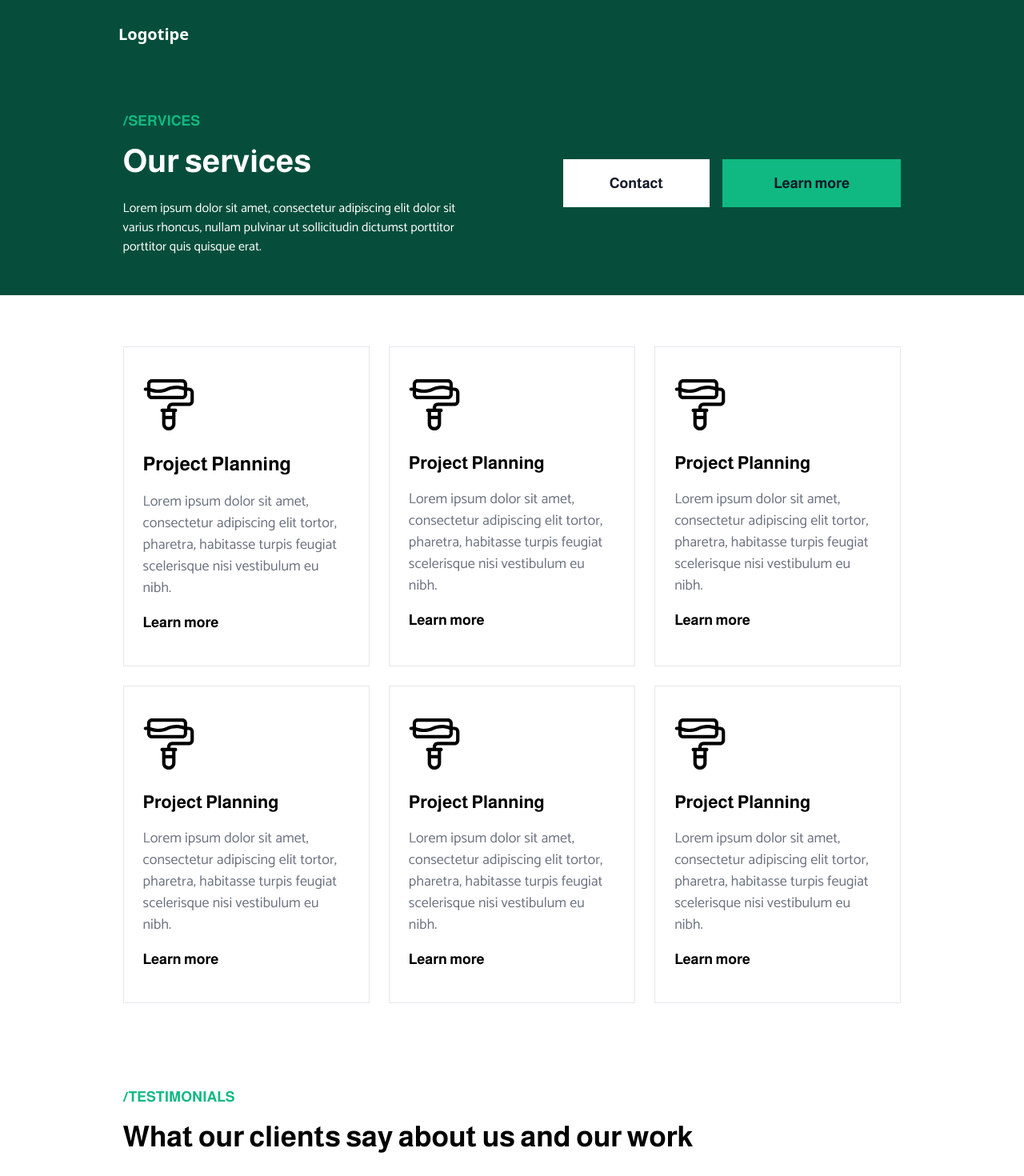
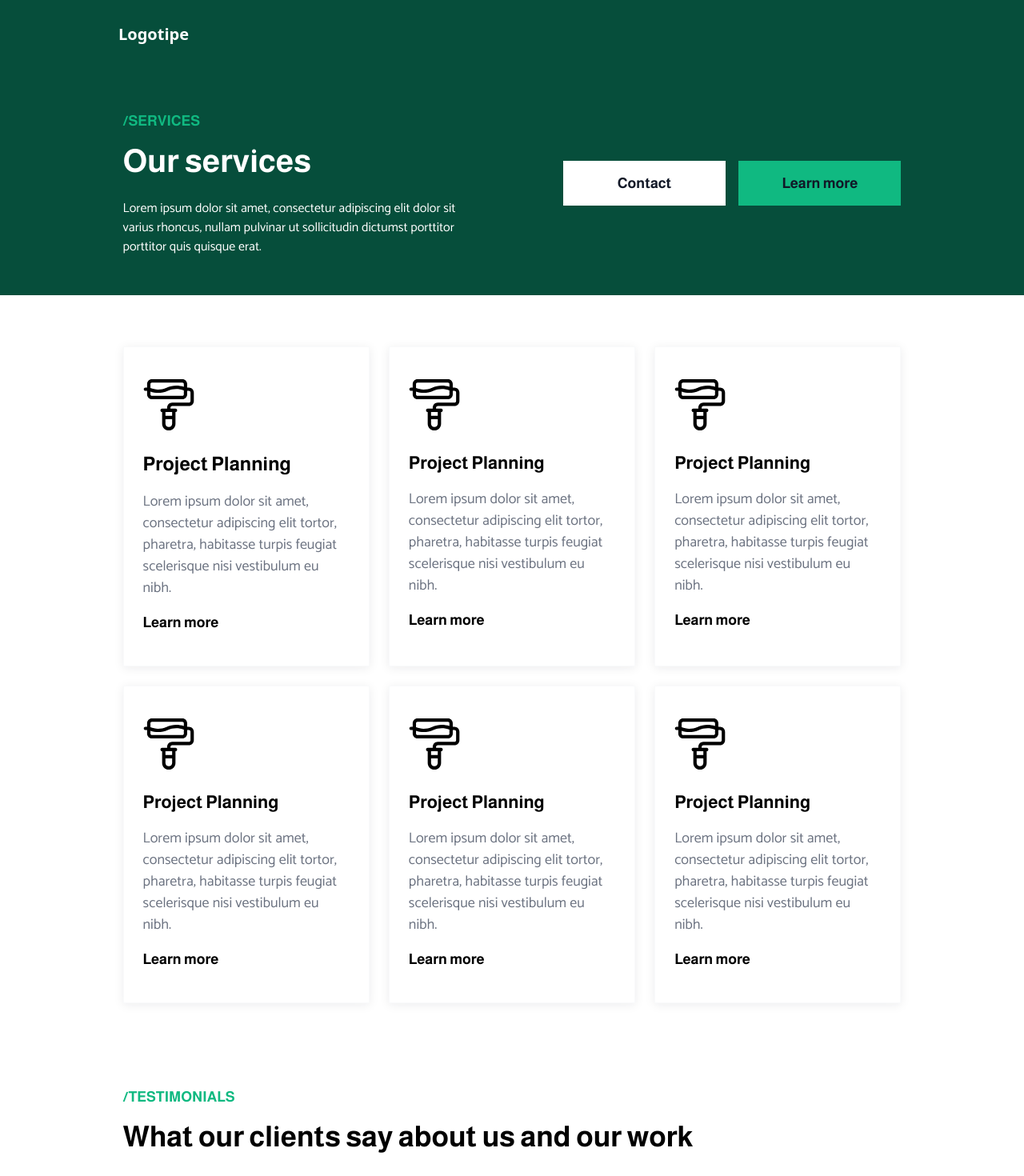
Before and after one commit to miklzn/GHConstructions, a React (Create React App) app: page /services in a window 1280 px wide. Shown: the top 1470 px of the page at 80% size. Built offline with nearby package versions, Linux system fonts and the light colour scheme.

Commit message:
font size optimized

```diff
--- a/src/Components/About.jsx
+++ b/src/Components/About.jsx
@@ -18,16 +18,10 @@ const About = () => {
               </p>
             </div>
             <div className="flex w-full justify-center space-x-4 px-[5vw] mt-7 md:w-1/2 md:mt-0">
-              <button
-                className="bg-white w-full py-2.5 px-6 text-sm text-gray-900 min-[480px]:w-full min-[480px]:text-base sm:w-full sm:py-[1.127rem] md:text-lg md:py-[1rem] md:px-9"
-                href="/"
-              >
+              <button className="bg-white w-full py-2.5 px-6 text-sm text-gray-900 min-[480px]:w-full min-[480px]:text-base sm:w-full sm:py-[1.127rem] md:text-[1rem] md:py-[0.75rem] md:px-9 lg:text-[1.125rem] lg:py-[1rem]">
                 Contact
               </button>
-              <button
-                className="bg-emerald-500 w-full py-2.5 px-6 text-sm text-gray-900 min-[480px]:w-full min-[480px]:text-base sm:w-full sm:py-[1.127rem] md:text-lg md:py-[1rem] md:px-9"
-                href="/"
-              >
+              <button className="bg-emerald-500 w-full py-2.5 px-6 text-sm text-gray-900 min-[480px]:w-full min-[480px]:text-base sm:w-full sm:py-[1.127rem] md:text-[1rem] md:py-[0.75rem] md:px-9 lg:text-[1.125rem] lg:py-[1rem]">
                 Services
               </button>
             </div>
@@ -115,7 +109,7 @@ const About = () => {
             </p>
           </div>
           <div className="py-14 grid grid-cols-1 gap-6 md:grid-cols-3 lg:px-[7vw]">
-            <div className="h-auto border px-6 py-10 text-center">
+            <div className="h-auto shadow-card border border-gray-50 px-6 py-10 text-center">
               <div className="flex justify-center mb-4 min-[480px]:mb-5">
                 <img className="w-14 min-[480px]:w-[70px]" src={medal} alt="" />
               </div>
@@ -125,7 +119,7 @@ const About = () => {
                 arcu dictum at neque commodo.
               </p>
             </div>
-            <div className="h-auto border px-6 py-10 text-center">
+            <div className="h-auto shadow-card border border-gray-50 px-6 py-10 text-center">
               <div className="flex justify-center mb-4 min-[480px]:mb-5">
                 <img className="w-14 min-[480px]:w-[70px]" src={medal} alt="" />
               </div>
@@ -135,7 +129,7 @@ const About = () => {
                 arcu dictum at neque commodo.
               </p>
             </div>
-            <div className="h-auto border px-6 py-10 text-center">
+            <div className="h-auto shadow-card border border-gray-50 px-6 py-10 text-center">
               <div className="flex justify-center mb-4 min-[480px]:mb-5">
                 <img className="w-14 min-[480px]:w-[70px]" src={medal} alt="" />
               </div>
--- a/src/Components/Contact.jsx
+++ b/src/Components/Contact.jsx
@@ -25,19 +25,19 @@ const Contact = () => {
               Molestias quas impedit eius. Molestias quas impedit eius at!
             </p>
             <div>
-              <div className="w-full flex items-center space-x-2 py-5 md:py-2">
+              <div className="w-full flex items-center space-x-2 py-5 md:py-2 lg:py-5">
                 <img
-                  className="sm:h-9 sm:w-9 md:w-4 lg:w-6"
+                  className="sm:h-9 sm:w-9 md:w-4 lg:w-8"
                   src={facebook}
                   alt=""
                 />
                 <img
-                  className="sm:h-9 sm:w-9 md:w-4 lg:w-6"
+                  className="sm:h-9 sm:w-9 md:w-4 lg:w-8"
                   src={instagram}
                   alt=""
                 />
                 <img
-                  className="sm:h-9 sm:w-9 md:w-4 lg:w-6"
+                  className="sm:h-9 sm:w-9 md:w-4 lg:w-8"
                   src={whatsapp}
                   alt=""
                 />
@@ -131,7 +131,7 @@ const Contact = () => {
                 </label>
               </div>
 
-              <button className="w-full justify-center bg-emerald-500 py-2.5 text-gray-800 text-[0.9375rem] font-catamaran font-semibold my-5 sm:py-4 sm:text-[3.2vw] md:py-2 md:text-[1.693vw] xl:text-[1.3vw] xl:py-4">
+              <button className="w-full justify-center bg-emerald-500 py-2.5 text-gray-800 text-[0.9375rem] font-almarai font-semibold my-5 sm:py-4 sm:text-[3.2vw] md:py-[0.75rem] md:text-[1rem] lg:text-[1.125rem] lg:py-[1rem]">
                 Submit
               </button>
             </form>
@@ -151,7 +151,7 @@ const Contact = () => {
         </div>
         <div className="px-[5vw] py-[5vh] font-catamaran">
           <div className="grid grid-cols-1 gap-6 md:grid-cols-3">
-            <div className="h-auto border border-gray-200 px-5 pt-8 pb-[24.4vh] overflow-hidden min-[480px]:py-12 lg:pb-[24.4vh]">
+            <div className="h-auto shadow-card border border-gray-50 px-5 pt-8 pb-[24.4vh] overflow-hidden min-[480px]:py-12 lg:pb-[24.4vh]">
               <div className="w-full relative">
                 <img className="border p-2 bg-emerald-900 " src={mail} alt="" />
                 <h2 className="pb-3 pt-2 text-[1.375rem] font-semibold">
@@ -168,7 +168,7 @@ const Contact = () => {
                 />
               </div>
             </div>
-            <div className="h-auto border border-gray-200 px-5 pt-8 pb-[24.4vh] overflow-hidden min-[480px]:py-12 lg:pb-[24.4vh]">
+            <div className="h-auto shadow-card border border-gray-50 px-5 pt-8 pb-[24.4vh] overflow-hidden min-[480px]:py-12 lg:pb-[24.4vh]">
               <div className="w-full relative">
                 <img
                   className="border p-2 bg-emerald-900 "
@@ -189,7 +189,7 @@ const Contact = () => {
                 />
               </div>
             </div>
-            <div className="h-auto border border-gray-200 bg-emerald-900 px-5 pt-8 pb-[24.4vh] overflow-hidden min-[480px]:py-12 lg:pb-[24.4vh]">
+            <div className="h-auto shadow-card border border-gray-50 bg-emerald-900 px-5 pt-8 pb-[24.4vh] overflow-hidden min-[480px]:py-12 lg:pb-[24.4vh]">
               <div className="w-full relative">
                 <img
                   className="border-4 border-white p-2 bg-emerald-900 "
--- a/src/Components/Services.jsx
+++ b/src/Components/Services.jsx
@@ -18,13 +18,13 @@ const Services = () => {
           </div>
           <div className="flex w-full justify-center space-x-4 px-[5vw] mt-7 md:w-1/2 md:mt-0">
             <button
-              className="bg-white w-full py-2.5 px-6 text-sm text-gray-900 min-[480px]:w-full min-[480px]:text-base sm:w-full sm:py-[1.127rem] md:text-lg md:py-[1rem] md:px-0"
+              className="bg-white w-full py-2.5 px-6 text-sm text-gray-900 min-[480px]:w-full min-[480px]:text-base sm:w-full sm:py-[1.127rem] md:text-[1rem] md:py-[0.75rem] md:px-0 lg:text-[1.125rem] lg:py-[1rem]"
               href="/"
             >
               Contact
             </button>
             <button
-              className="bg-emerald-500 w-full py-2.5 px-6 text-sm text-gray-900 min-[480px]:w-full min-[480px]:text-base sm:w-full sm:py-[1.127rem] md:text-lg md:py-[1rem] md:px-9"
+              className="bg-emerald-500 w-full py-2.5 px-6 text-sm text-gray-900 min-[480px]:w-full min-[480px]:text-base sm:w-full sm:py-[1.127rem] md:text-[1rem] md:py-[0.75rem] md:px-0 lg:text-[1.125rem] lg:py-[1rem]"
               href="/"
             >
               Learn more
@@ -34,7 +34,7 @@ const Services = () => {
       </div>
       <div className="py-10 md:py-16 lg:px-[7vw]">
         <div className="px-[5vw] grid grid-cols-1 gap-6 md:grid-cols-2 lg:grid-cols-3">
-          <div className="border h-auto px-6 py-10">
+          <div className="shadow-card border border-gray-50 h-auto px-6 py-10">
             <img
               className="w-12 min-[480px]:w-16 min-[480px]:mb-6"
               src={paint}
@@ -50,7 +50,7 @@ const Services = () => {
             </p>
             <div className="font-almarai md:text-[1.125rem]">Learn more</div>
           </div>
-          <div className="border h-auto px-6 py-10">
+          <div className="shadow-card border border-gray-50 h-auto px-6 py-10">
             <img
               className="w-12 min-[480px]:w-16 min-[480px]:mb-6"
               src={paint}
@@ -66,7 +66,7 @@ const Services = () => {
             </p>
             <div className="font-almarai md:text-[1.125rem]">Learn more</div>
           </div>
-          <div className="border h-auto px-6 py-10">
+          <div className="shadow-card border border-gray-50 h-auto px-6 py-10">
             <img
               className="w-12 min-[480px]:w-16 min-[480px]:mb-6"
               src={paint}
@@ -82,7 +82,7 @@ const Services = () => {
             </p>
             <div className="font-almarai md:text-[1.125rem]">Learn more</div>
           </div>
-          <div className="border h-auto px-6 py-10">
+          <div className="shadow-card border border-gray-50 h-auto px-6 py-10">
             <img
               className="w-12 min-[480px]:w-16 min-[480px]:mb-6"
               src={paint}
@@ -98,7 +98,7 @@ const Services = () => {
             </p>
             <div className="font-almarai md:text-[1.125rem]">Learn more</div>
           </div>
-          <div className="border h-auto px-6 py-10">
+          <div className="shadow-card border border-gray-50 h-auto px-6 py-10">
             <img
               className="w-12 min-[480px]:w-16 min-[480px]:mb-6"
               src={paint}
@@ -114,7 +114,7 @@ const Services = () => {
             </p>
             <div className="font-almarai md:text-[1.125rem]">Learn more</div>
           </div>
-          <div className="border h-auto px-6 py-10">
+          <div className="shadow-card border border-gray-50 h-auto px-6 py-10">
             <img
               className="w-12 min-[480px]:w-16 min-[480px]:mb-6"
               src={paint}
@@ -143,7 +143,7 @@ const Services = () => {
             </h2>
           </div>
           <div className="py-20">
-            <div className="border h-auto px-6 py-10 md:flex md:items-center md:space-x-10 lg:w-[728px] lg:px-11">
+            <div className="shadow-card border border-gray-50 h-auto px-6 py-10 md:flex md:items-center md:space-x-10 lg:w-[728px] lg:px-11">
               <div className="md:w-1/2">
                 <img
                   className="mb-8 sm:w-full md:mb-0"
```
